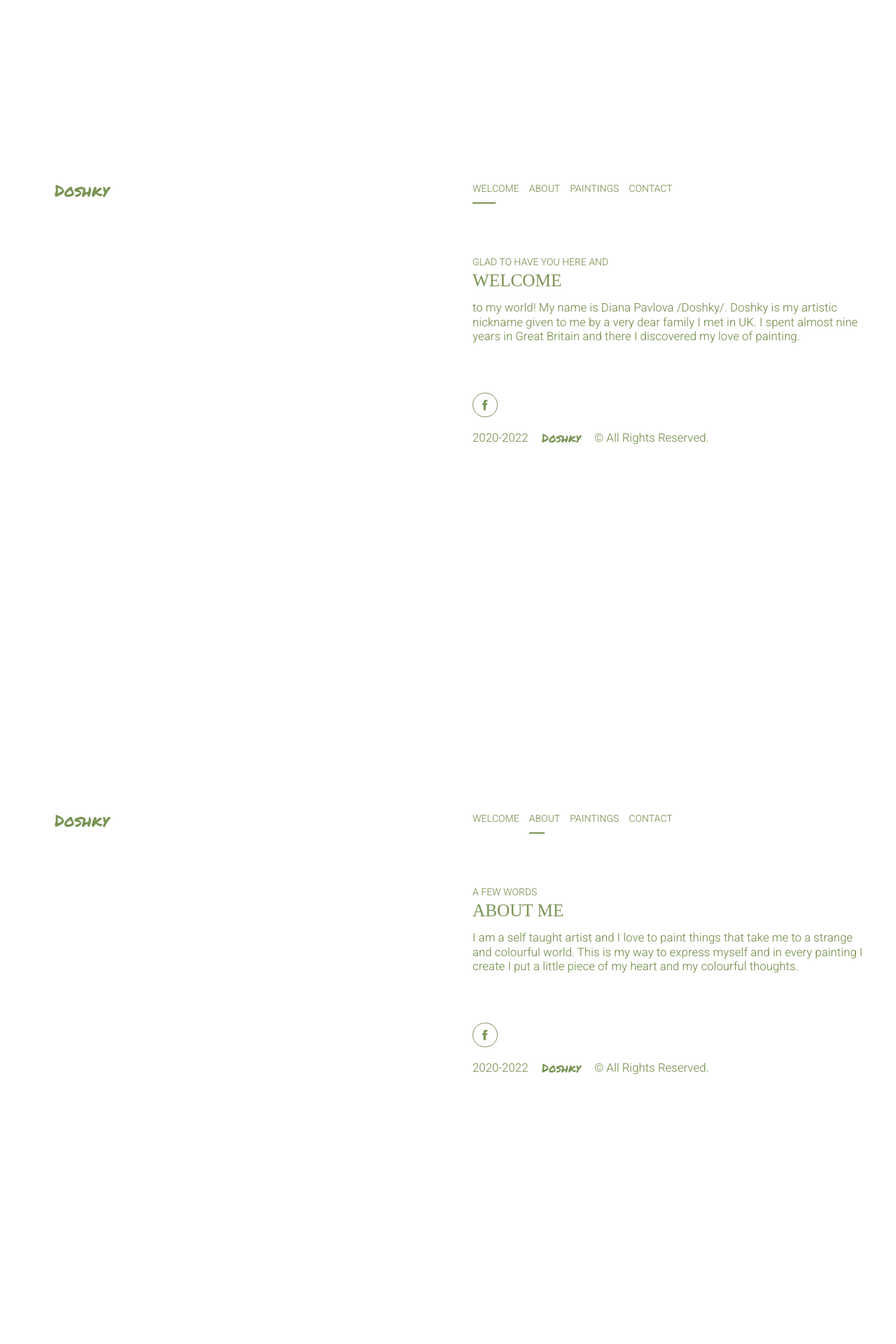
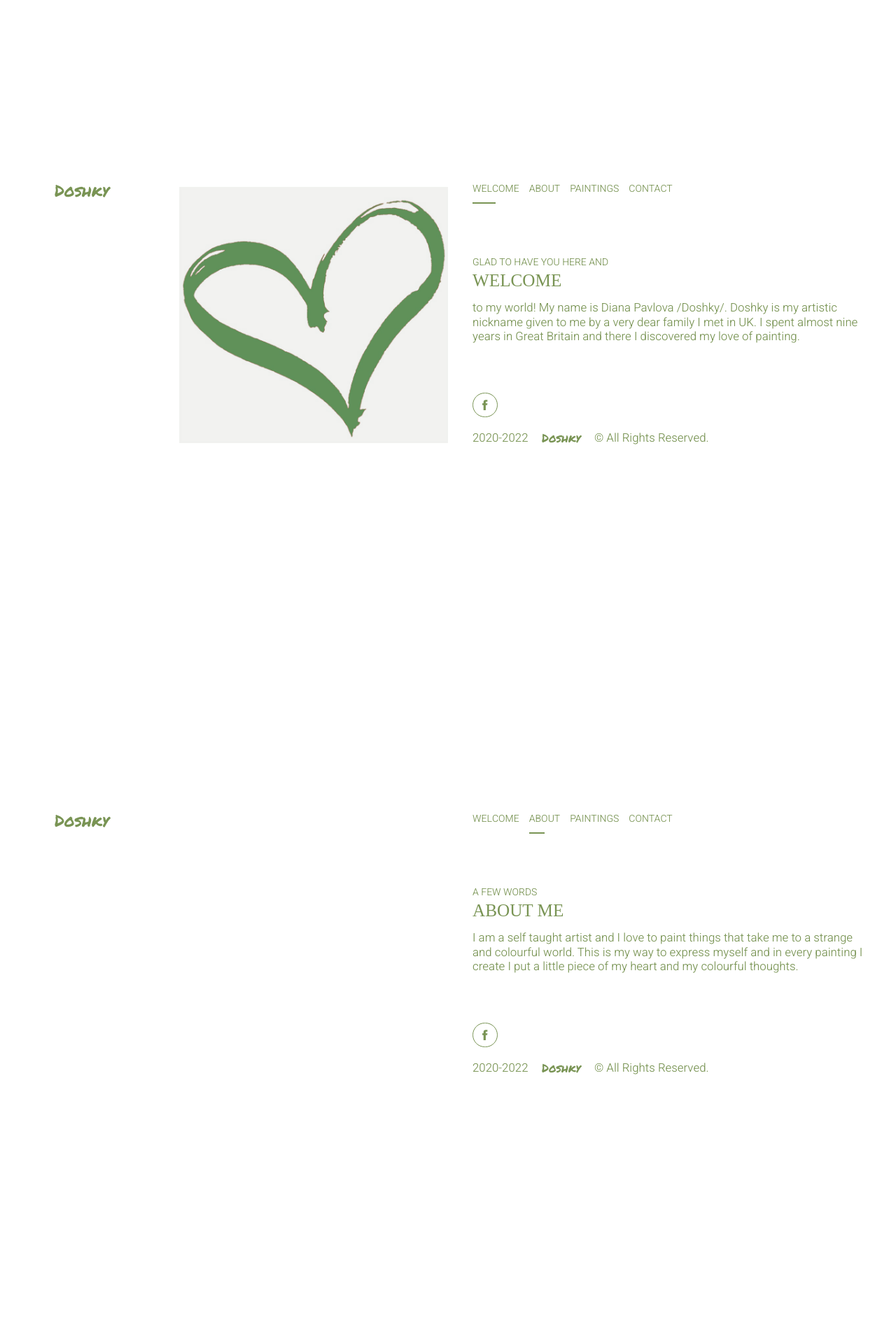
Before and after one commit to doshky/doshky.com, a Jekyll site: the page built from index.html, in a window 1280 px wide. Shown: the top 1920 px of the page at 70% size. Built offline with Jekyll 4.4.1, drawn with Linux system fonts in a browser that asks for light colours; some web fonts are replaced.

Commit message:
Section transition implemented properly

```diff
--- a/_layouts/page.html
+++ b/_layouts/page.html
@@ -26,7 +26,7 @@
 
 	<script src= "/assets/js/jquery/dist/jquery.min.js"></script>
 	<!-- <script src= "/assets/js/smooth-scroll.js"></script>  -->
-	<!-- <script src= "/assets/js/main.js"></script>  -->
+	<script src= "/assets/js/main.js"></script>
 	<script src=" /assets/plugins/magnific-popup/dist/jquery.magnific-popup.min.js"></script>
 	<script src= "/assets/js/gallery.js"></script>
 	<!-- <script src= "/assets/js/form-submission-handler.js"></script>  -->
--- a/assets/css/section.css
+++ b/assets/css/section.css
@@ -119,7 +119,7 @@
 }
 
 
-.section:target .cover-image {
+.section-current .cover-image {
 	opacity: 1;
 	transform: translateY( 0 );
 
```
